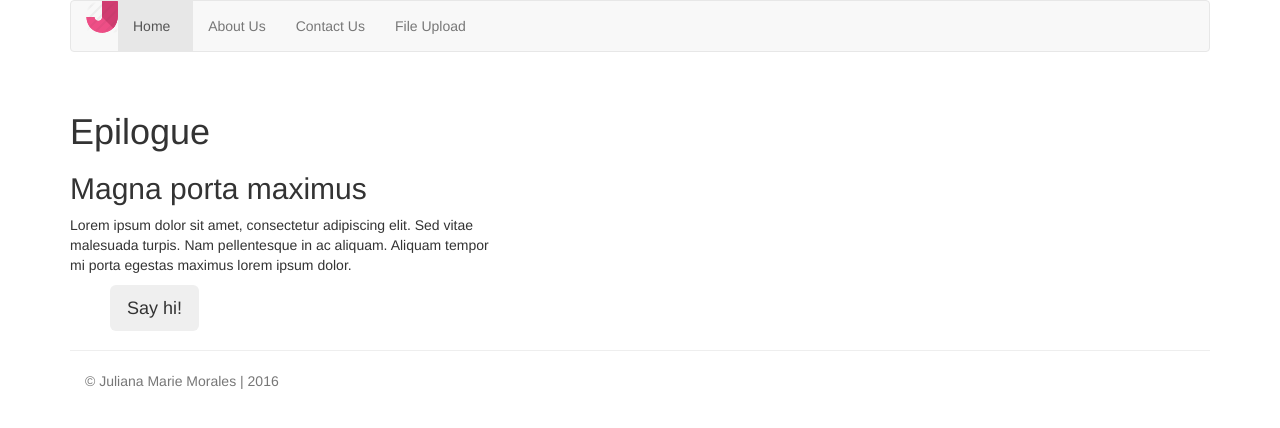
After one commit to julianamariemorales/MyExpress, a Node server app: page /about in a window 1280 px wide. The commit adds this page. Shown: the top 428 px of the page. Run offline with Node 20, Linux system fonts and the light colour scheme; some libraries are stand-ins or nearby versions.

Commit message:
added contact, about, error pages

```diff
--- a/app2.js
+++ b/app2.js
@@ -1,33 +1,14 @@
-// We will structure here a series of possible responses
-// depending on the URL requested. As we travel through
-// the pipeline we will perform needed actions using middleware
-// functions. If a response is valid we will display the
-// correct view and if not we will handle errors.
-
-// This is our projects entry point. If you start the
-// server by typing node expresstut.js and then open the
-// browser at loclhost:3000 you'll get a 404 error if
-// you haven't defined any routes
-// Import the express module
 var express = require('express');
-
 var app = express();
 
-// Block the header from containing information
-// about the server
+// Block the header from containing information about the server
 app.disable('x-powered-by');
 
 // Set up Handlebars
-// Create a directory named views and then another named layouts
-// in it
-// Define main.handlebars as the default layout
-// Create these files in the views directory and define the
-// HTML in them home.handlebars, about.handlebars,
-// 404.handlebars and 500.handlebars
+// CONTAINS:  home.handlebars, about.handlebars,404.handlebars and 500.handlebars
 var handlebars = require('express-handlebars').create({defaultLayout:'main'});
 
 app.engine('handlebars', handlebars.engine);
-
 app.set('view engine', 'handlebars');
 
 // Required when using POST to parse encoded data
@@ -44,38 +25,32 @@ app.set('view engine', 'handlebars');
 //var credentials = require('./credentials.js');
 //app.use(require('cookie-parser')(credentials.cookieSecret));
 
-// Defines the port to run on
+// Define the port to run on
 app.set('port', process.env.PORT || 3000);
 
-// Create a directory called public and then a directory
-// named img inside of it and put your logo in there
+// Images are here
 app.use(express.static(__dirname + '/public'));
 
-// Define some routes. app.get receives a path and a
-// function and it defines our routes. The path isn't
-// case sensitive and doesn't care about trailing path
-// information.
-// The req object represents the HTTP request and
-// contains the query string, parameters, body, header
-// The res object is the response Express sends
-// when it receives a request
+// Define some routes
+//home
 app.get('/', function(req, res){
-
-  // Point at the home.handlebars view
   res.render('home');
 });
 
-// This is an example of middleware It receives a request
-// object, response object and the next function
-// As we look for the correct information to serve it executes
-// and then next() says to continue down the pipeline
-//app.use(function(req, res, next){
-//  console.log('Looking for URL : ' + req.url);
-//  next();
-//});
+//about us
+app.get('/about', function(req, res){
+  res.render('about');
+});
 
 
-// You can also report and throw errors
+//middleware -  receives a request
+app.use(function(req, res, next){
+  console.log('Looking for URL : ' + req.url);
+  next();
+});
+
+
+//report and throw errors
 app.get('/junk', function(req, res, next){
   console.log('Tried to access /junk');
   throw new Error('/junk does\'t exist');
@@ -89,15 +64,8 @@ app.use(function(err, req, res, next){
 });
 
 
+
 /*
-// If we want /about/contact we'd have to define it
-// before this route
-app.get('/about', function(req, res){
-  // Point at the about.handlebars view
-  // Allow for the test specified in tests-about.js
-  res.render('about');
-});
-
 // Link to contact view
 app.get('/contact', function(req, res){
 
@@ -259,16 +227,10 @@ app.get('/writefile', function(req, res, next){
 
 */
 
-// Defines a custom 404 Page and we use app.use because
-// the request didn't match a route (Must follow the routes)
+//the error pages 404 and 500
 app.use(function(req, res) {
-  // Define the content type
   res.type('text/html');
-
-  // The default status is 200
-  res.status(404);
-
-  // Point at the 404.handlebars view
+  res.status(404); //default status is 200
   res.render('404');
 });
 
@@ -276,8 +238,6 @@ app.use(function(req, res) {
 app.use(function(err, req, res, next) {
   console.error(err.stack);
   res.status(500);
-
-  // Point at the 500.handlebars view
   res.render('500');
 });
 
--- a/package.json
+++ b/package.json
@@ -15,7 +15,9 @@
   "author": "Juliana Marie Morales <julianamariem@hotmail.com>",
   "license": "MIT",
   "dependencies": {
+    "body-parser": "^1.15.2",
     "express": "^4.14.0",
-    "express-handlebars": "^3.0.0"
+    "express-handlebars": "^3.0.0",
+    "formidable": "^1.0.17"
   }
 }
--- a/views/about.handlebars
+++ b/views/about.handlebars
@@ -0,0 +1,18 @@
+<div class = "page-header">
+
+  <!-- Header -->
+    <header id="header" class="alt">
+      <div class="inner">
+        <h1>Epilogue</h1>
+        <h2>Magna porta maximus</h2>
+        <p>Lorem ipsum dolor sit amet, consectetur adipiscing elit. Sed vitae<br />
+        malesuada turpis. Nam pellentesque in ac aliquam. Aliquam tempor<br />
+        mi porta egestas maximus lorem ipsum dolor.</p>
+        <ul class="actions">
+        <button class="btn btn-hero btn-lg" role="button">Say hi!</button>
+        </ul>
+      </div>
+    </header>
+
+
+</div>
--- a/views/layouts/main.handlebars
+++ b/views/layouts/main.handlebars
@@ -11,7 +11,8 @@
 
 <div class = "container">
 {{{body}}}
-	{{>greet}}
+	<!--{{>greet}}-->
+	{{>footer}}
 </div>
 
 <script src="https://maxcdn.bootstrapcdn.com/bootstrap/3.3.7/js/bootstrap.min.js"> </script>
--- a/views/partials/bsnavbar.handlebars
+++ b/views/partials/bsnavbar.handlebars
@@ -8,17 +8,17 @@
         <span class="icon-bar"></span>
         <span class="icon-bar"></span>
       </button>
-      <a class="pull-left" href="#"> <img alt="Brand" src="/img/j-32.png"></a>
+      <a class="pull-left" href="/"> <img alt="Brand" src="/img/j-32.png"></a>
     </div>
 
     <!-- Collect the nav links, forms, and other content for toggling -->
     <div class="collapse navbar-collapse" id="bs-example-navbar-collapse-1">
       <ul class="nav navbar-nav">
         <!--<li class="active"><a href="#">Home <span class="sr-only">(current)</span></a></li>-->
-        <li class="active"><a href="#">Home <i class="fa fa-home fa-fw" aria-hidden="true"></i>&nbsp; <span class="sr-only">(current)</span></a></li>
-            <li><a href="#">About Us</a></li>
-            <li><a href="#">Contact Us</a></li>
-            <li><a href="#">File Upload</a></li>
+        <li class="active"><a href="/">Home <i class="fa fa-home fa-fw" aria-hidden="true"></i>&nbsp; <span class="sr-only">(current)</span></a></li>
+            <li><a href="/about">About Us</a></li>
+            <li><a href="/contact">Contact Us</a></li>
+            <li><a href="/file-upload">File Upload</a></li>
       </ul>
   </div>
   </div>
--- /dev/null
+++ b/views/partials/footer.handlebars
@@ -0,0 +1,6 @@
+<!-- Footer -->
+<footer class="footer">
+  <div class="container">
+    <p class="text-muted">&copy; Juliana Marie Morales | 2016</p>
+  </div>
+</footer>
--- a/views/partials/head.handlebars
+++ b/views/partials/head.handlebars
@@ -17,4 +17,6 @@
 
 
 <!--font-->
-<link href="https://fonts.googleapis.com/css?family=Open+Sans:300" rel="stylesheet">
+<!-- <link href="https://fonts.googleapis.com/css?family=Open+Sans:300" rel="stylesheet">-->
+
+<link href="https://fonts.googleapis.com/css?family=Source+Sans+Pro:300" rel="stylesheet">
```
Also changed, not shown: views/404.handlebars (+22 -0 lines), views/500.handlebars (+22 -0 lines), views/contact.handlebars (added, +37 -0 lines), views/home.handlebars (+9 -0 lines), README.md.
